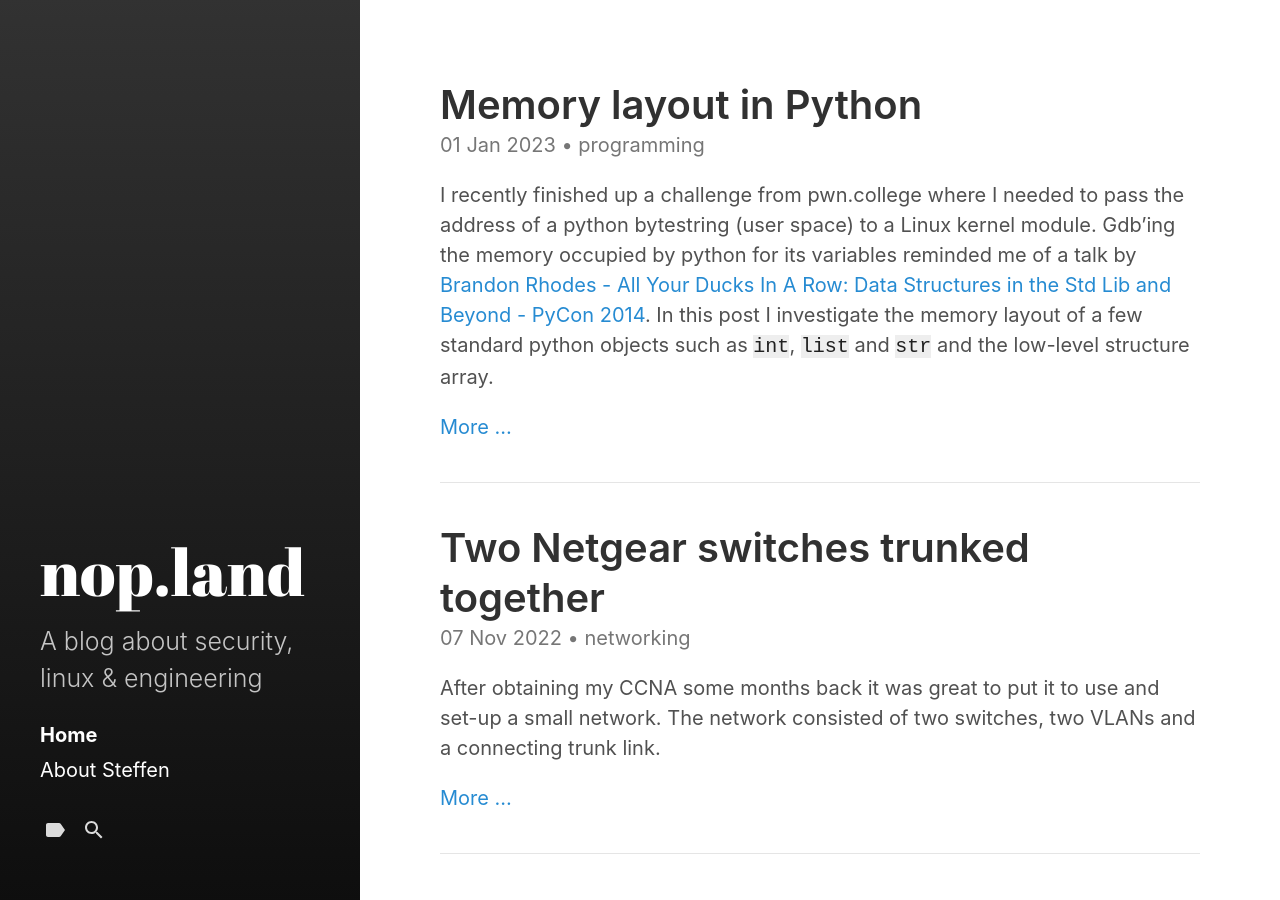
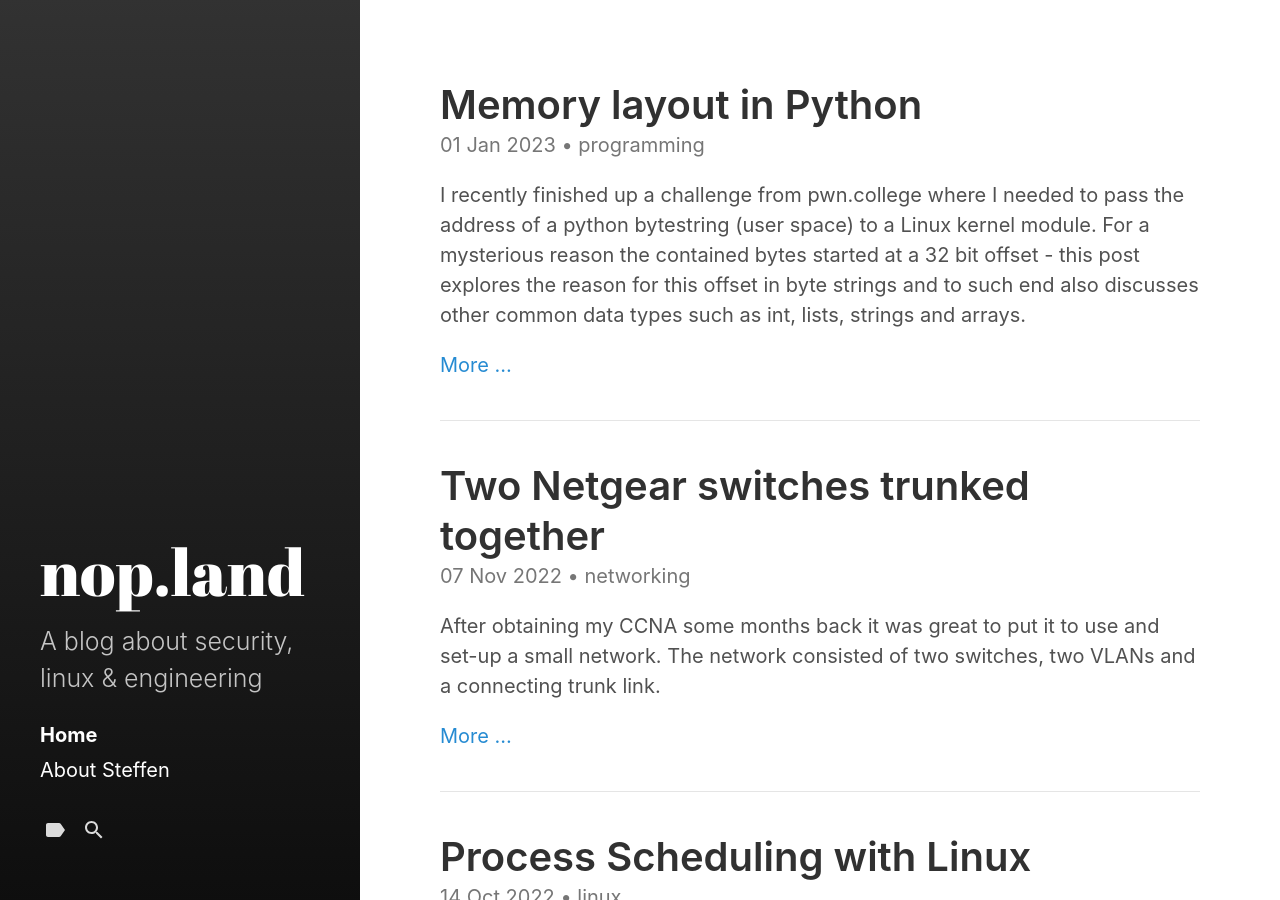
Before and after one commit to bytewvr/blog, a Jekyll site: the page built from index.html, in a window 1280 px wide and 900 px high. Built offline with Jekyll 4.4.1, drawn with Linux system fonts in a browser that asks for light colours; the list of posts is cut into pages by our own code; part of the change alters nothing that is shown.

Commit message:
completed story

````diff
--- a/_posts/2023-01-01-Memory layout in Python.md
+++ b/_posts/2023-01-01-Memory layout in Python.md
@@ -8,10 +8,10 @@ tags:
   - memory layout
   - CPython
 ---
-I recently finished up a challenge from pwn.college where I needed to pass the address of a python bytestring (user space) to a Linux kernel module. Gdb'ing the memory occupied by python for its variables reminded me of a talk by [Brandon Rhodes - All Your Ducks In A Row: Data Structures in the Std Lib and Beyond - PyCon 2014](https://www.youtube.com/watch?v=fYlnfvKVDoM). In this post I investigate the memory layout of a few standard python objects such as `int`, `list` and `str` and the low-level structure array.
+I recently finished up a challenge from pwn.college where I needed to pass the address of a python bytestring (user space) to a Linux kernel module. For a mysterious reason the contained bytes started at a 32 bit offset - this post explores the reason for this offset in byte strings and to such end also discusses other common data types such as int, lists, strings and arrays.
 <!--more-->
 # Exploring CPython's Memory Layout
-Everything is an object in python and all python objects have a type and reference count. Both type and reference count are specified in the PyObject_HEAD that is part of the structure describing any object in python. According to [Python Developer's Guide - Garbage Collector Design](https://devguide.python.org/internals/garbage-collector/) a regular python object is arranged in memory as
+GDB'ing the memory occupied by python for its variables reminded me of a talk by [Brandon Rhodes - All Your Ducks In A Row: Data Structures in the Std Lib and Beyond - PyCon 2014](https://www.youtube.com/watch?v=fYlnfvKVDoM). Everything is an object in python and all python objects have a type and reference count. Both type and reference count are specified in the `PyObject_HEAD` that is part of the structure describing any object in python. According to [Python Developer's Guide - Garbage Collector Design](https://devguide.python.org/internals/garbage-collector/) a regular python object is arranged in memory as
 ```
 object -----> +--+--+--+--+--+--+--+--+--+--+--+--+--+--+--+--+ \
               |                    ob_refcnt                  | |
@@ -38,9 +38,9 @@ def hexdump_memory(address, n_bytes):
         if (i+1) % 2 == 0:
             print()
 ```
-A word of caution: the layout of memory for the data types discussed shouldn't change too often, but the following discussion is based on python version `3.10`
-# Standard datatypes
-## Integers
+A word of caution: the layout of memory for the data types discussed shouldn't change too often, but the following discussion is based on python version `3.10` using the CPython interpreter.
+# Warming up: common data types in memory
+## Standard: Integers
 Integers in [python 3.10](https://docs.python.org/3.10/c-api/long.html?highlight=integer) are implemented as `PyLongObjects` with arbitrary size. The declaration of the struct can be found [here](https://github.com/python/cpython/blob/3.10/Include/longintrepr.h)
 Let's define an integer in python
 ```python
@@ -74,7 +74,7 @@ The first ten numbers with the highest references to them are
 [[0, 7605], [1, 3953], [8, 1936], [2, 1695], [12, 1159], [-1, 1137], [4, 1125], [16, 1027], [3, 978], [20, 969]]
 ```
 The high counts of variable references are striking.
-## Strings
+## Standard: Strings
 The `PyUnicodeObject` source code can be found [here](https://github.com/python/cpython/blob/3.10/Include/cpython/unicodeobject.h). The Unicode unique part starts after the header. I haven't seen flag structs before - the colon in the struct specifies the number of bits the element occupies. The flag struct occupies a total of 4-bytes, that seems to be QWORD aligned just before a temporary pointer that is later set to zero.
 ```
 typedef struct {
@@ -100,7 +100,7 @@ and get this dump
 0061616161616161                         | <data>
 ```
 Using C under the hood, the string is also zero terminated. This shows in the 7th QWORD that consists of 7 `0x61` with a trailing `0x00`.
-## Lists
+## Standard: Lists
 Turning to lists,
 ```python
 var = [1, 2, 'aaaaaaa']
@@ -123,8 +123,7 @@ Dumping the memory at one of these three addresses gets us to the `str` or `int`
 0000000000000f67 00007f2e243a87c0
 0000000000000001 0000000000000001
 ```
-
-# Low-level data structures: array
+## Low-level: array
 This final section explores a low-level data structure: the [array](https://github.com/python/cpython/blob/85dd6cb6df996b1197266d1a50ecc9187a91e481/Modules/arraymodule.c). Using the array module we create an unsigned long long array with two elements.
 ```python
 import array
@@ -143,7 +142,29 @@ Dumping the memory at address `0x7f2dfedd2ab0` demonstrates that array data type
 ffffffffffffffff ffffffffffffffff
 00007f2dfedd2b10 00007f2dfe9421d0
 ```
+
+# Finding the 32-bit offset in byte strings
+The [source code](https://github.com/python/cpython/blob/3.10/Include/cpython/bytesobject.h) of the `PyBytesObject` reveals the following struct (with stripped comments)
+```
+typedef struct {
+	PyObject_VAR_HEAD
+	Py_hash_t ob_shash;
+	char ob_sval[1];
+} PyBytesObject;
+```
+With 3 QWORDs occupied by `PyObject_VAR_HEAD` and 1 QWORD used up by `Py_hash_t` we might have found our 32-bit offset.
+```python
+var = b'aaa'
+hexdump_memory(id(var), sys.getsizeof(var))
+```
+results in the memory dump of
+```
+0000000000000002 00007f2e243ad220      | <reference-count> <address of type>
+0000000000000003 7098aa24b5a74ca3      | <obj size>        <hash>
+0000000000616161                       | <data>
+```
+Our data is indeed starting after 4 initial QWORDs (32 bits). Great!
 # Conclusion
-It was interesting to see how python handles memory under the hood. Upgraded my understanding of how objects are stored in memory and learned two completely new things: standard integer values defined at startup and C bit flag structs.
+It was nice to get to the bottom of the 32-bit offset of the data stored in byte strings. Furthermore, I upgraded my understanding of how other python objects are stored in memory and learned two completely new things: standard integer values defined at startup and C bit flag structs.
 # Additional Resources
 [RealPython - Memory Management in Python](https://realpython.com/python-memory-management/#the-default-python-implementation)
````
